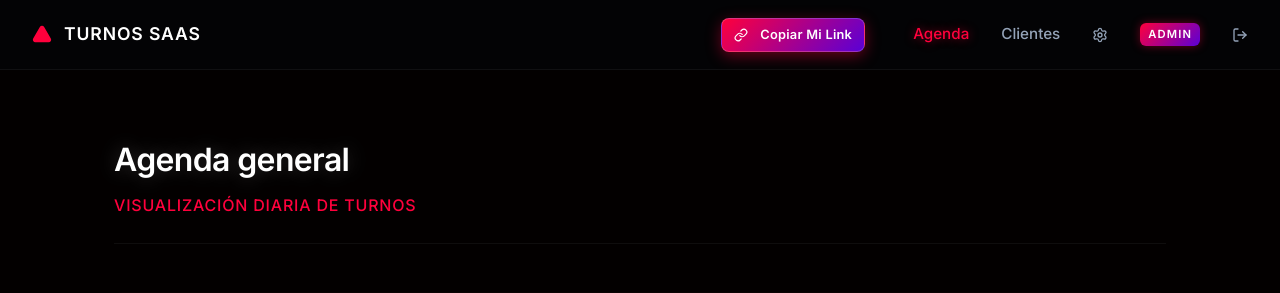
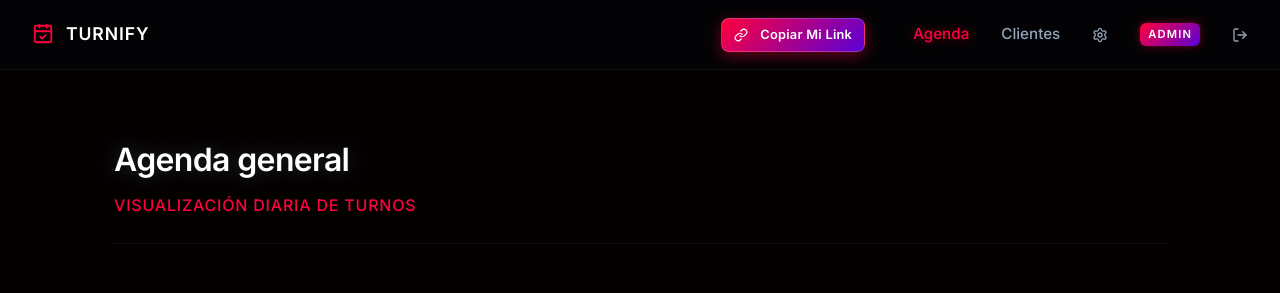
Before and after one commit to felipebanndeira/Turnos-PF, a Flask app: page /admin/agenda in a window 1280 px wide. Shown: the top 293 px of the page. Run offline with Flask 3, Linux system fonts and the light colour scheme; the visitor is signed in with stand-in values (Sample User, id 1); data that the repository does not hold is empty.

Commit message:
Update platform branding to Turnify

```diff
--- a/templates/base.html
+++ b/templates/base.html
@@ -198,9 +198,9 @@
     {% if config and config.logo_url %}
       <img src="{{ config.logo_url }}" alt="Logo" style="height: 32px; border-radius: 4px;" />
     {% else %}
-      <i data-lucide="triangle" fill="currentColor" style="width: 20px; height: 20px; color: var(--accent);"></i>
+      <i data-lucide="calendar-check" fill="none" style="width: 22px; height: 22px; color: var(--accent);"></i>
     {% endif %}
-    {{ config.nombre if config else 'Turnos SaaS' }}
+    {{ config.nombre if config else 'Turnify' }}
   </a>
 
   <div class="navbar-links">
```
